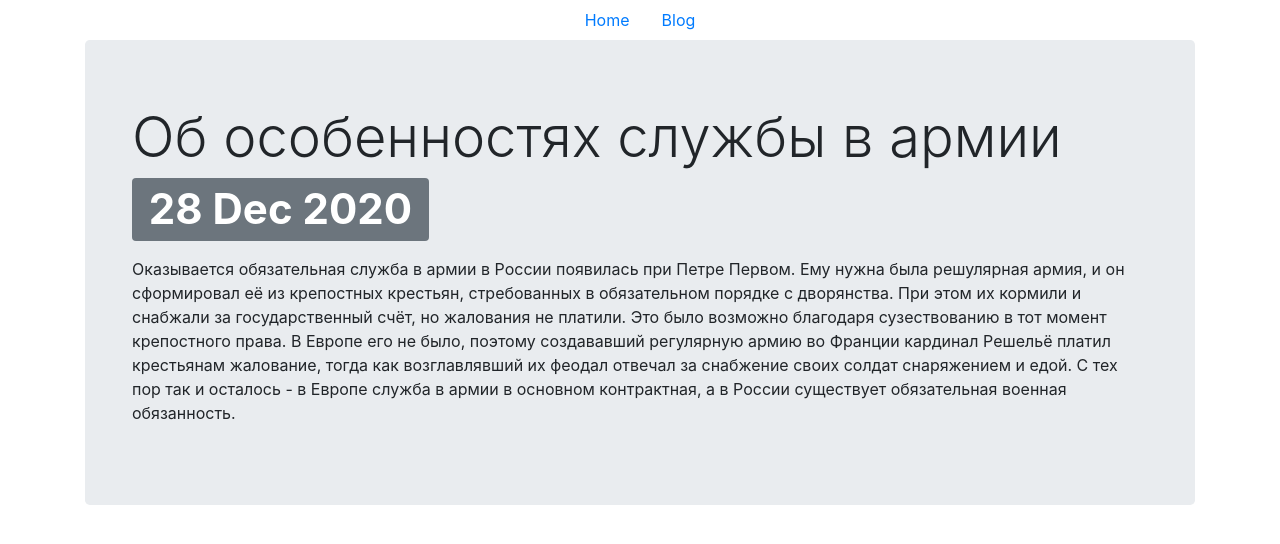
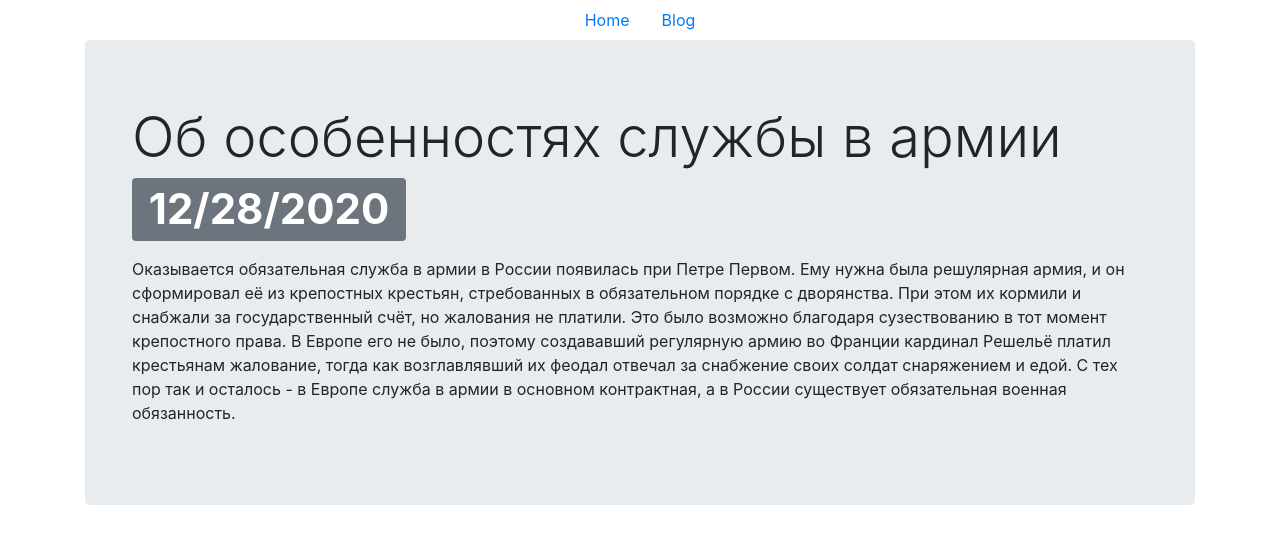
Before and after one commit to vadimpiven/vadimpiven, a Jekyll site: the page built from _posts/2020-12-28-army.md, in a window 1280 px wide. Shown: the top 544 px of the page. Built offline with Jekyll 4.4.1, drawn with Linux system fonts in a browser that asks for light colours.

Commit message:
Update post.html

```diff
--- a/_layouts/post.html
+++ b/_layouts/post.html
@@ -4,7 +4,7 @@ layout: default
 <div class="jumbotron">
   <div class="container">
     <h1 class="display-4">
-        {{ page.title }} <span class="badge badge-secondary">{{ page.date | date_to_string }}</span>
+        {{ page.title }} <span class="badge badge-secondary">{{ page.date | date: "%m/%d/%Y" }}</span>
     </h1>
     <p class="lead">{{ content }}</p>
   </div>
```
